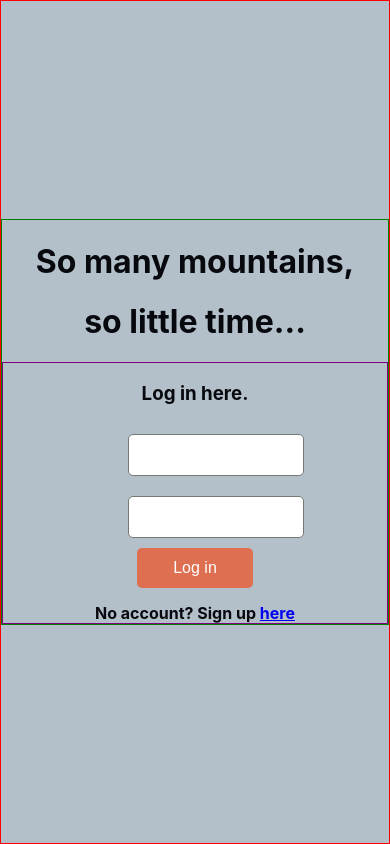
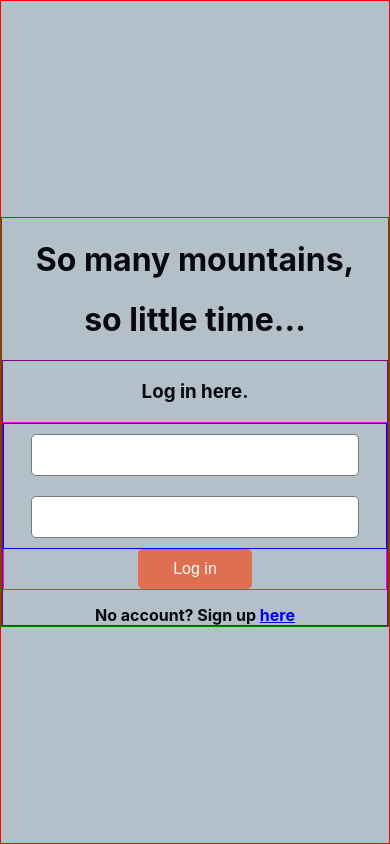
Before and after one commit to JulieGumerman/snowboardy-app, a React (Create React App) app: page / in a window 390 px wide. Built offline with nearby package versions, Linux system fonts and the light colour scheme.

Commit message:
login and register pages fully responsive

```diff
--- a/src/App.scss
+++ b/src/App.scss
@@ -81,6 +81,7 @@ input {
   justify-content: center;
   align-items: center;
   flex-direction: column;
+  border: 1px solid magenta;
 
   .form-holder {
     display: flex;
@@ -89,9 +90,14 @@ input {
     align-items: center;
     flex-wrap: wrap;
     width: 40%;
+    border: 1px solid blue;
+
+    @media screen and (max-width: 500px) {
+      width: 100%;
+    }
 
     input {
-    width: 100%;
+    width: 80%;
   }
   }
 
```
